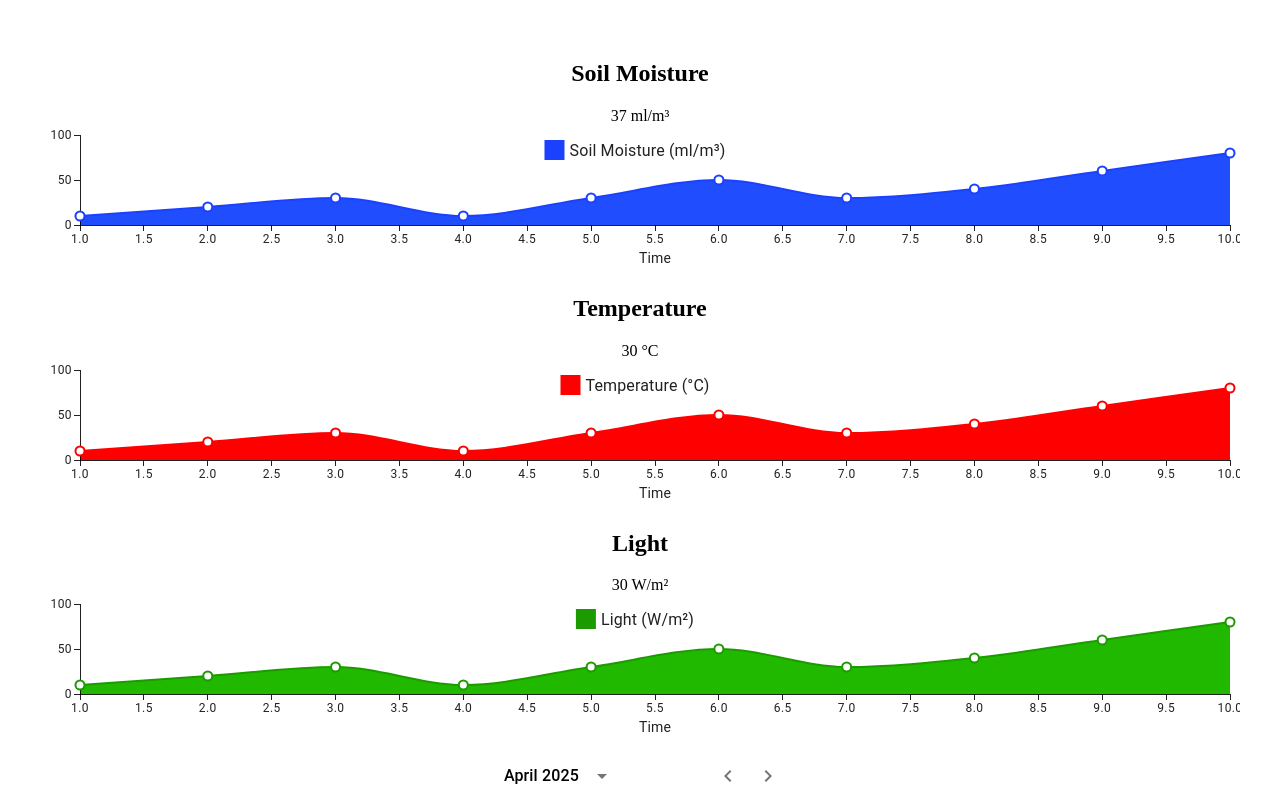
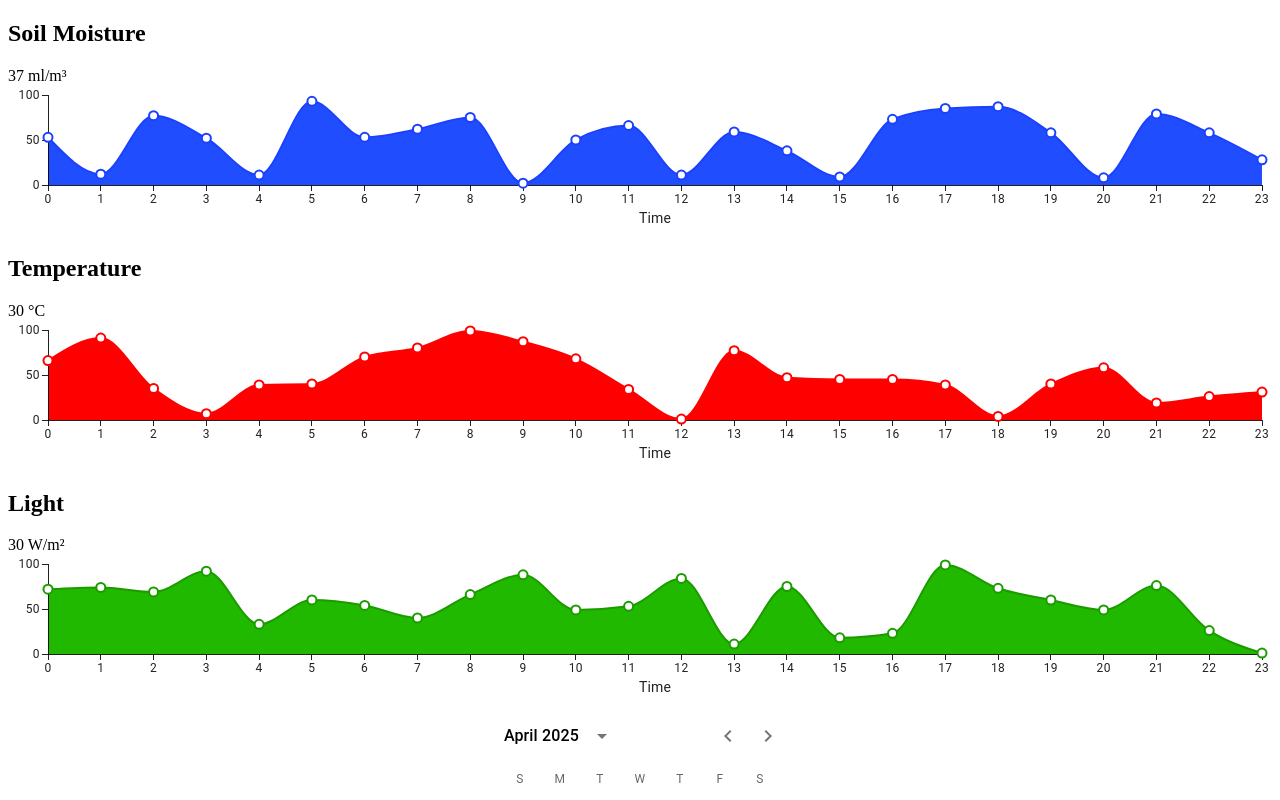
Before and after one commit to HK242-DADN-GreenSense/GreenSense-FE, a React (Vite) app: page / in a window 1280 px wide. Shown: the top 800 px of the page. Built offline with nearby package versions, Linux system fonts and the light colour scheme; the HTML template or start-up script is replaced by a standard one.

Commit message:
feat: add statistics page

```diff
--- a/src/App.jsx
+++ b/src/App.jsx
@@ -4,14 +4,15 @@ import SoilMoistureCard from "./components/SoilMoistureCard";
 import TemperatureCard from "./components/TemperatureCard";
 import LightCard from "./components/LightCard";
 import Calendar from "./components/Calendar";
-
+import Statistics from "./layouts/Statistics";
 function App() {
     return (
         <>
-            <SoilMoistureCard />
+            {/* <SoilMoistureCard />
             <TemperatureCard />
             <LightCard />
-            <Calendar />
+            <Calendar /> */}
+            <Statistics />
         </>
     );
 }
--- a/src/components/LightCard.jsx
+++ b/src/components/LightCard.jsx
@@ -2,13 +2,13 @@ import React from "react";
 import { LineChart } from "@mui/x-charts/LineChart";
 
 const LightCard = ({ xAxis, yAxis, latest }) => {
-    const timeData = xAxis ? xAxis : [1, 2, 3, 4, 5, 6, 7, 8, 9, 10];
-    const moistureData = yAxis
+    const timeData = xAxis ? xAxis : Array.from({ length: 24 }, (_, i) => i);
+    const lightData = yAxis
         ? yAxis
-        : [10, 20, 30, 10, 30, 50, 30, 40, 60, 80];
+        : Array.from({ length: 24 }, () => Math.floor(Math.random() * 100));
 
     return (
-        <div className="p-4 sm:p-6 md:p-8 bg-white rounded-lg shadow-md w-full m-8">
+        <div className="p-4 sm:p-6 md:p-8 bg-white rounded-lg shadow-md m-8">
             {/* Header Section */}
             <div className="flex justify-between items-center mb-4">
                 <h2 className="text-base sm:text-lg md:text-xl font-semibold text-gray-800">
@@ -24,8 +24,7 @@ const LightCard = ({ xAxis, yAxis, latest }) => {
                     xAxis={[{ data: timeData, label: "Time" }]}
                     series={[
                         {
-                            data: moistureData,
-                            label: "Light (W/m²)",
+                            data: lightData,
                             color: "#1C9B00",
                             area: true,
                         },
--- a/src/components/SoilMoistureCard.jsx
+++ b/src/components/SoilMoistureCard.jsx
@@ -2,13 +2,13 @@ import React from "react";
 import { LineChart } from "@mui/x-charts/LineChart";
 
 const SoilMoistureCard = ({ xAxis, yAxis, latest }) => {
-    const timeData = xAxis ? xAxis : [1, 2, 3, 4, 5, 6, 7, 8, 9, 10];
-    const moistureData = yAxis
+    const timeData = xAxis ? xAxis : Array.from({ length: 24 }, (_, i) => i);
+    const soilMoistureData = yAxis
         ? yAxis
-        : [10, 20, 30, 10, 30, 50, 30, 40, 60, 80];
+        : Array.from({ length: 24 }, () => Math.floor(Math.random() * 100));
 
     return (
-        <div className="p-4 sm:p-6 md:p-8 bg-white rounded-lg shadow-md w-full m-8">
+        <div className="p-4 sm:p-6 md:p-8 bg-white rounded-lg shadow-md m-8">
             {/* Header Section */}
             <div className="flex justify-between items-center mb-4">
                 <h2 className="text-base sm:text-lg md:text-xl font-semibold text-gray-800">
@@ -24,8 +24,7 @@ const SoilMoistureCard = ({ xAxis, yAxis, latest }) => {
                     xAxis={[{ data: timeData, label: "Time" }]}
                     series={[
                         {
-                            data: moistureData,
-                            label: "Soil Moisture (ml/m³)",
+                            data: soilMoistureData,
                             color: "#1B41FF",
                             area: true,
                         },
--- a/src/components/TemperatureCard.jsx
+++ b/src/components/TemperatureCard.jsx
@@ -2,13 +2,13 @@ import React from "react";
 import { LineChart } from "@mui/x-charts/LineChart";
 
 const TemperatureCard = ({ xAxis, yAxis, latest }) => {
-    const timeData = xAxis ? xAxis : [1, 2, 3, 4, 5, 6, 7, 8, 9, 10];
-    const moistureData = yAxis
+    const timeData = xAxis ? xAxis : Array.from({ length: 24 }, (_, i) => i);
+    const temperatureData = yAxis
         ? yAxis
-        : [10, 20, 30, 10, 30, 50, 30, 40, 60, 80];
+        : Array.from({ length: 24 }, () => Math.floor(Math.random() * 100));
 
     return (
-        <div className="p-4 sm:p-6 md:p-8 bg-white rounded-lg shadow-md w-full m-8">
+        <div className="p-4 sm:p-6 md:p-8 bg-white rounded-lg shadow-md m-8">
             {/* Header Section */}
             <div className="flex justify-between items-center mb-4">
                 <h2 className="text-base sm:text-lg md:text-xl font-semibold text-gray-800">
@@ -24,8 +24,7 @@ const TemperatureCard = ({ xAxis, yAxis, latest }) => {
                     xAxis={[{ data: timeData, label: "Time" }]}
                     series={[
                         {
-                            data: moistureData,
-                            label: "Temperature (°C)",
+                            data: temperatureData,
                             color: "#FF0000",
                             area: true,
                         },
--- /dev/null
+++ b/src/layouts/Statistics.jsx
@@ -0,0 +1,25 @@
+import React from "react";
+
+import SoilMoistureCard from "../components/SoilMoistureCard";
+import TemperatureCard from "../components/TemperatureCard";
+import LightCard from "../components/LightCard";
+import Calendar from "../components/Calendar";
+
+const Statistics = () => {
+    return (
+        <div className="min-h-[100%] min-w-[100%] p-4 grid grid-cols-1 md:grid-cols-6 gap-4">
+            {/* Charts Container */}
+            <div className="md:col-span-4 grid grid-cols-1 gap-4 bg-gray-100">
+                <SoilMoistureCard />
+                <TemperatureCard />
+                <LightCard />
+            </div>
+            {/* Calendar */}
+            <div className="bg-white shadow-md">
+                <Calendar />
+            </div>
+        </div>
+    );
+};
+
+export default Statistics;
--- a/src/styles/App.css
+++ b/src/styles/App.css
@@ -1,4 +1,4 @@
-#root {
+/* #root {
     max-width: 1280px;
     margin: 0 auto;
     padding: 2rem;
@@ -39,4 +39,4 @@
 
 .read-the-docs {
     color: #888;
-}
+} */
--- a/src/styles/index.css
+++ b/src/styles/index.css
@@ -1,6 +1,6 @@
 @import "tailwindcss";
 
-:root {
+/* :root {
     font-family: system-ui, Avenir, Helvetica, Arial, sans-serif;
     line-height: 1.5;
     font-weight: 400;
@@ -67,4 +67,4 @@ button:focus-visible {
     button {
         background-color: #f9f9f9;
     }
-}
+} */
```
